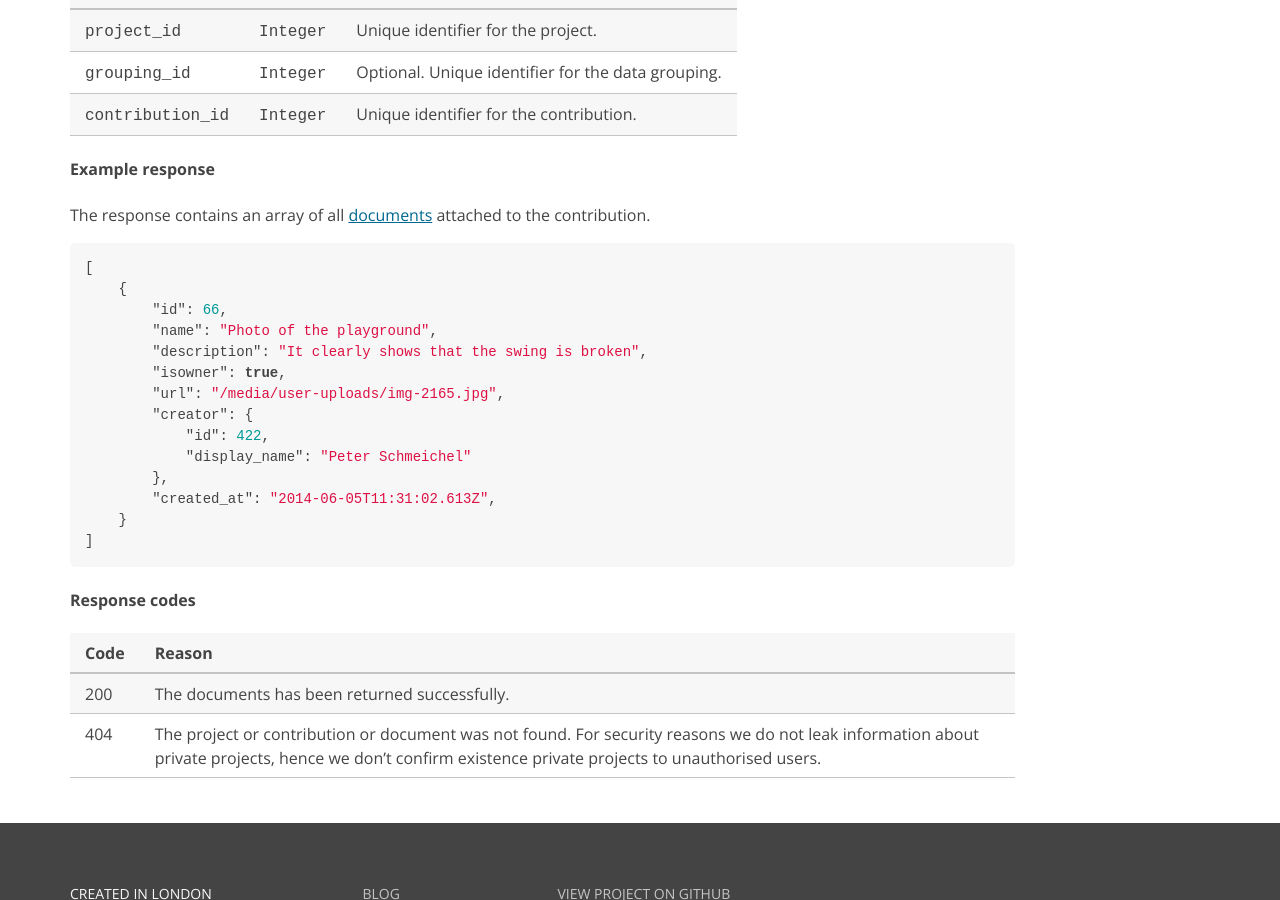
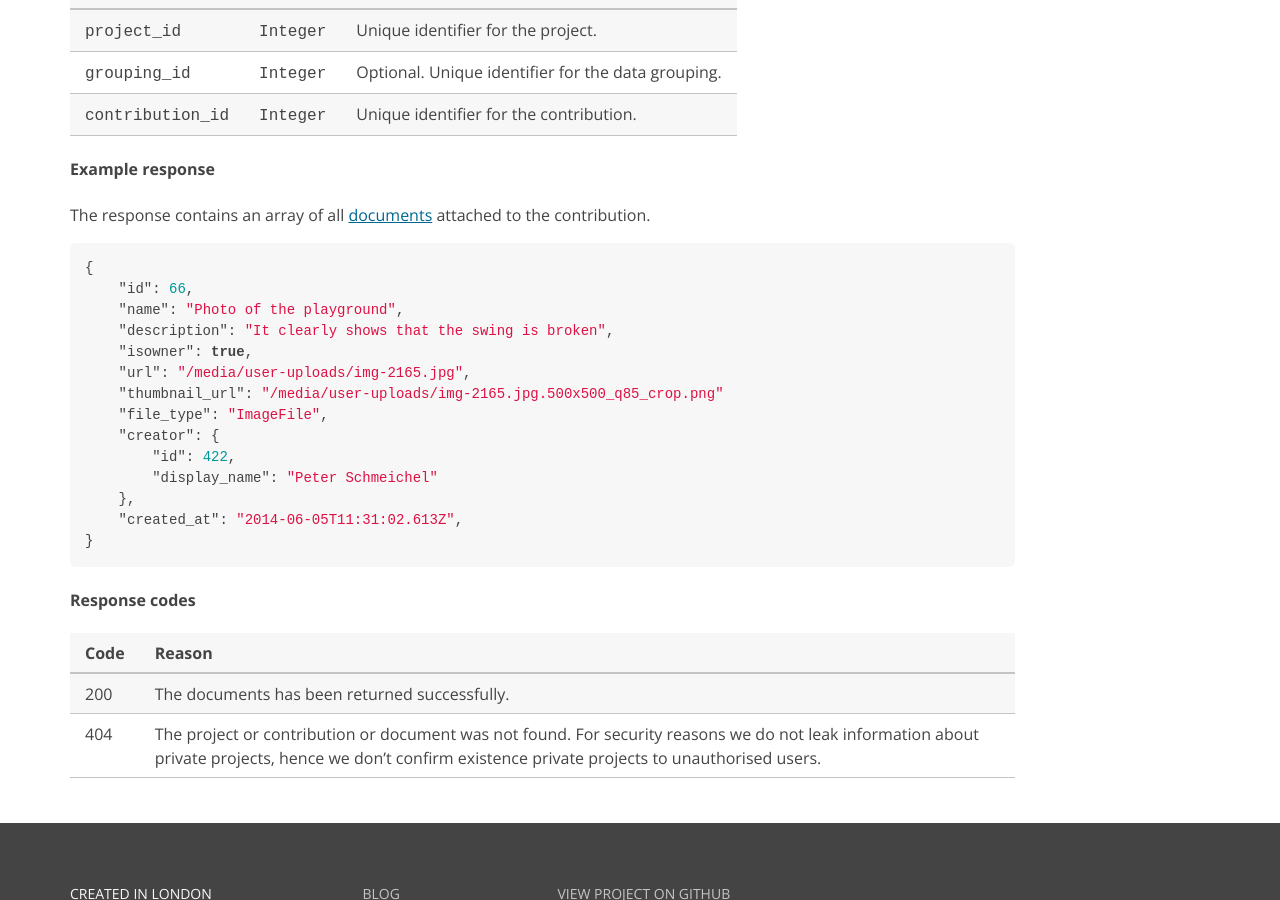
Before and after one commit to ExCiteS/geokey-website, a Jekyll site: the page built from _docs/document-list.md, in a window 1280 px wide and 900 px high, scrolled down 819 px. Built offline with Jekyll 4.4.1, drawn with Linux system fonts in a browser that asks for light colours; Markdown is read by kramdown in place of the engine named in the settings; some of the changed lines change nothing that is shown.

Commit message:
Update document-list.md

```diff
--- a/_docs/document-list.md
+++ b/_docs/document-list.md
@@ -35,22 +35,7 @@ Parameter         | Type        | Description
 
 The response contains an array of all [documents](document-response.html) attached to the contribution.
 
-{% highlight json %}
-[
-    {
-        "id": 66,
-        "name": "Photo of the playground",
-        "description": "It clearly shows that the swing is broken",
-        "isowner": true,
-        "url": "/media/user-uploads/img-2165.jpg",
-        "creator": {
-            "id": 422,
-            "display_name": "Peter Schmeichel"
-        },
-        "created_at": "2014-06-05T11:31:02.613Z",
-    }
-]
-{% endhighlight %}
+{% include api-examples/document.md %}
 
 #### Response codes
 
```
